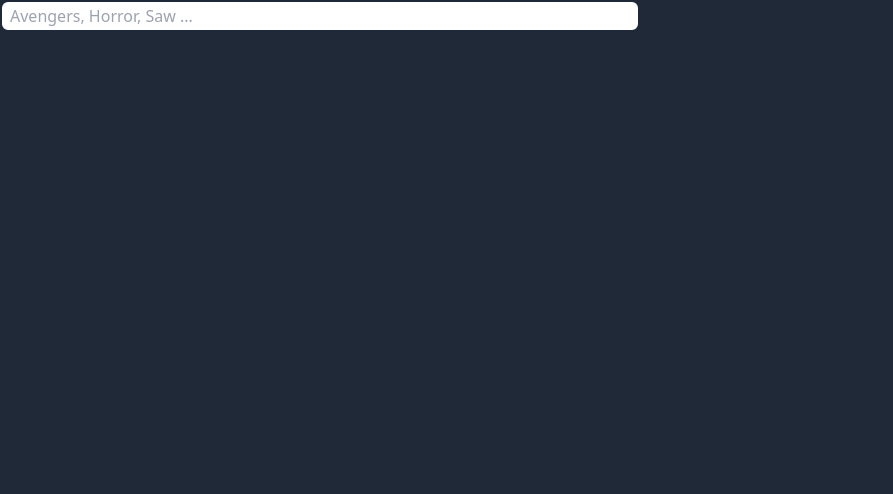
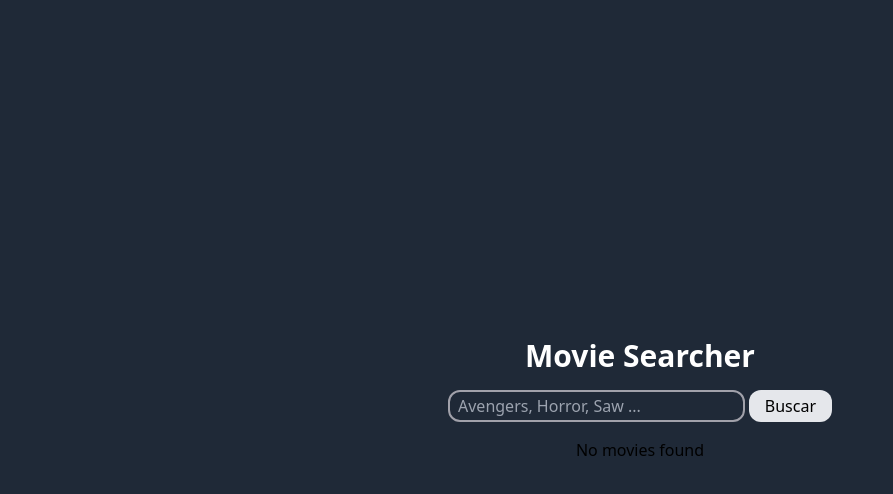
Before and after one commit to yosoypollito/movie.searcher, a React (Vite) app: page / in a window 1280 px wide. Shown: the top 494 px of the page, without its empty margins (0-893 px from the left). Built offline with nearby package versions, Linux system fonts and the light colour scheme.

Commit message:
feat: adding search form, useSearch hook, some types for movies and few components

```diff
--- a/src/App.tsx
+++ b/src/App.tsx
@@ -1,10 +1,53 @@
+import type * as Types from "./types";
+
+import Button from "@/components/Button";
+import Movies from "@/components/Movies";
+import useSearch from "./hooks/useSearch";
+
 function App() {
+  const movies: Types.Movies = [];
+
+  const mappedMovies = movies.map((movie: Types.Movie) => movie);
+
+  const { search, updateSearch, error } = useSearch();
+  const handleChange = (event: React.ChangeEvent<HTMLInputElement>) => {
+    const newSearch = event.target.value;
+    updateSearch(newSearch);
+  };
+
+  const handleSubmit = (event: React.ChangeEvent<HTMLFormElement>) => {
+    event.preventDefault();
+  };
+
   return (
-    <div className="flex flex-col">
-      <input
-        className="rounded-lg px-2 py-0.5 w-1/2 border-2 border-slate-800 outline-none"
-        placeholder="Avengers, Horror, Saw ..."
-      />
+    <div className="flex flex-col justify-center gap-4 items-center h-screen w-full">
+      <header className="flex flex-col justify-center gap-4 items-center">
+        <h1 className="text-white text-3xl font-semibold">Movie Searcher</h1>
+
+        <form
+          className="flex w-96 flex-row gap-1 items-center justify-center"
+          onSubmit={handleSubmit}
+        >
+          <div className="flex flex-col w-full relative">
+            <input
+              className="rounded-xl px-2 py-0.5 w-full border-2 border-zinc-400 bg-transparent text-zinc-100 outline-none"
+              placeholder="Avengers, Horror, Saw ..."
+              onChange={handleChange}
+              value={search}
+            />
+            {error && (
+              <p className="absolute top-full left-2 text-xs text-red-500 font-semibold">
+                {error}
+              </p>
+            )}
+          </div>
+          <Button type="submit">Buscar</Button>
+        </form>
+      </header>
+
+      <main>
+        <Movies movies={mappedMovies} />
+      </main>
     </div>
   );
 }
--- /dev/null
+++ b/src/components/Button.tsx
@@ -0,0 +1,14 @@
+interface ButtonProps extends React.ButtonHTMLAttributes<HTMLButtonElement> {
+  children: React.ReactNode;
+}
+
+export default function Button({ children, ...props }: ButtonProps) {
+  return (
+    <button
+      className="flex border-none px-4 py-1 rounded-xl gap-2 items-center bg-gray-200 w-min"
+      {...props}
+    >
+      {children}
+    </button>
+  );
+}
--- /dev/null
+++ b/src/components/ListOfMovies.tsx
@@ -0,0 +1,5 @@
+import type { Movies } from "@/src/types";
+
+export default function ListOfMovies({ movies }: { movies: Movies }) {
+  return <div>liste de peliculas</div>;
+}
--- /dev/null
+++ b/src/components/Movies.tsx
@@ -0,0 +1,15 @@
+import type { Movies } from "@/src/types";
+
+import ListOfMovies from "@/components/ListOfMovies";
+
+export default function Movies({ movies }: { movies: Movies }) {
+  return (
+    <>
+      {movies.length === 0 ? (
+        <>No movies found</>
+      ) : (
+        <ListOfMovies movies={movies} />
+      )}
+    </>
+  );
+}
--- /dev/null
+++ b/src/hooks/useSearch.tsx
@@ -0,0 +1,40 @@
+import { useEffect, useRef, useState } from "react";
+
+export default function useSearch() {
+  const [search, setSearch] = useState("");
+  const [error, setError] = useState<null | string>(null);
+
+  const isFirstRender = useRef(true);
+
+  const updateSearch = (newSearch: string) => {
+    //This validate string and prevent not allowed characters
+    if (newSearch.startsWith(" ")) {
+      return;
+    }
+
+    setSearch(newSearch);
+  };
+
+  useEffect(() => {
+    //This update errors
+    if (isFirstRender.current) {
+      isFirstRender.current = search === "";
+      return;
+    }
+
+    if (search === "") {
+      return setError("Cant search a blank movie");
+    }
+
+    if (search.length < 3) {
+      return setError("Must be at least 3 characters");
+    }
+    setError(null);
+  }, [search]);
+
+  return {
+    search,
+    updateSearch,
+    error,
+  };
+}
--- /dev/null
+++ b/src/types.d.ts
@@ -0,0 +1,3 @@
+export type Movie = {};
+
+export type Movies = Array<Movie>;
```
